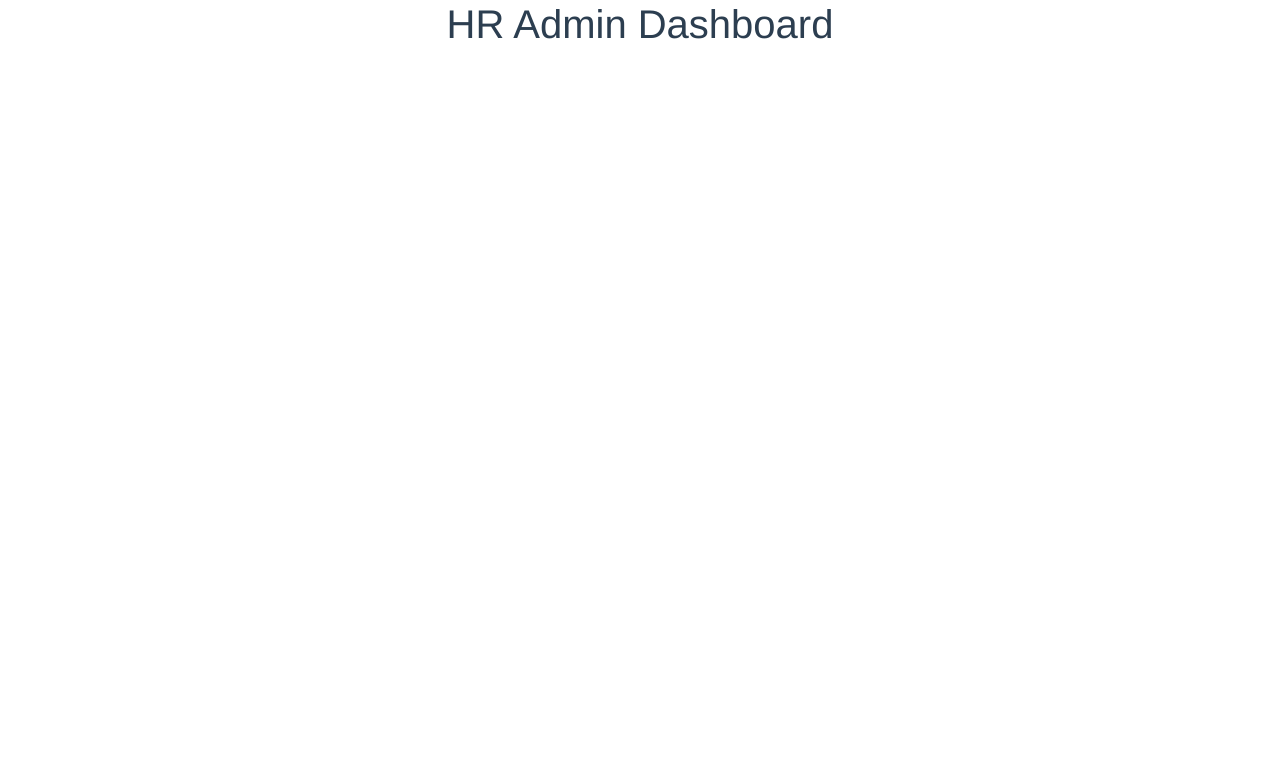
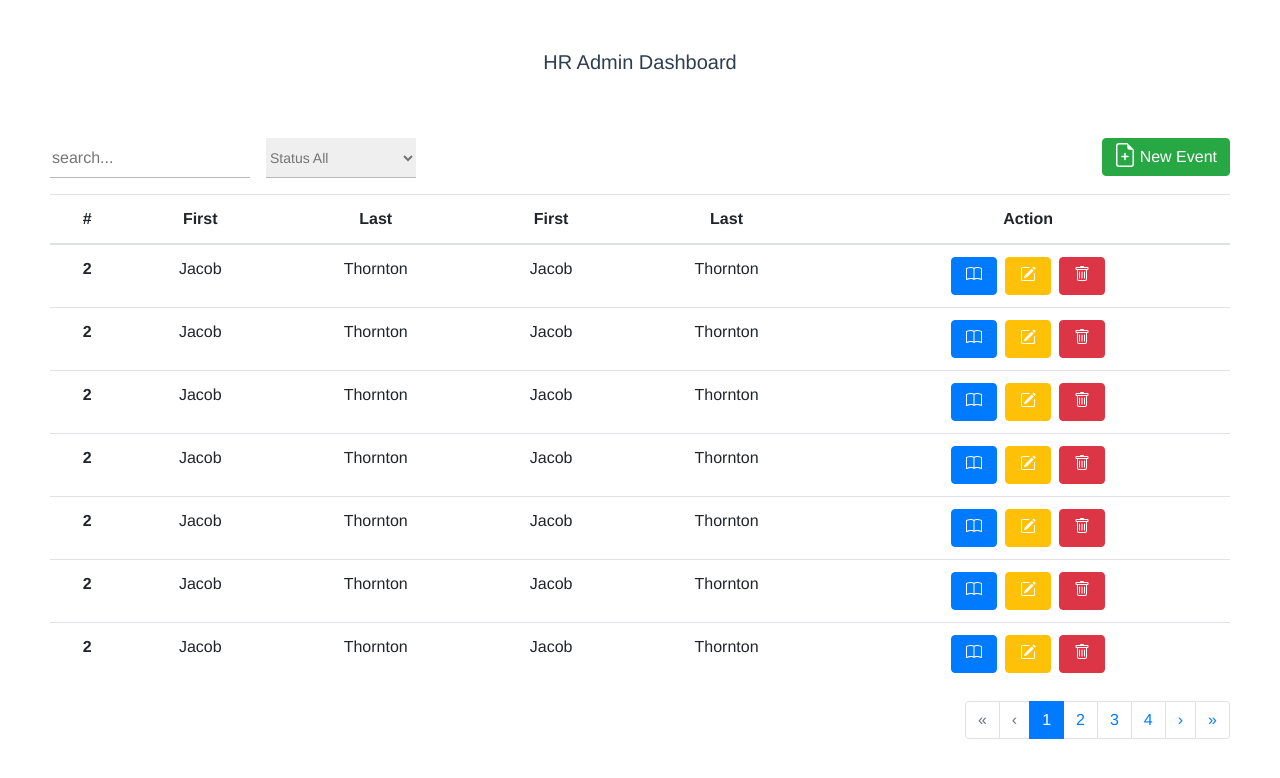
Before and after one commit to rizqonmaulana/vue_client, a Vue app: page /hr-admin-dashboard in a window 1280 px wide. Shown: the top 778 px of the page. Built offline with nearby package versions, Linux system fonts and the light colour scheme; what vue-sweetalert2 would draw is missing.

Commit message:
slicing table

```diff
--- /dev/null
+++ b/src/components/Table.vue
@@ -0,0 +1,127 @@
+<template>
+    <div>
+        <table class="table table-hover">
+            <thead>
+                <tr>
+                <th scope="col">#</th>
+                <th scope="col">First</th>
+                <th scope="col">Last</th>
+                <th scope="col">First</th>
+                <th scope="col">Last</th>
+                <th scope="col">Action</th>
+                </tr>
+            </thead>
+            <tbody>
+                <tr>
+                    <th scope="row">2</th>
+                    <td>Jacob</td>
+                    <td>Thornton</td>
+                    <td>Jacob</td>
+                    <td>Thornton</td>
+                    <td>
+                        <button class="btn btn-primary"><b-icon icon="book" scale="0.8" variant="white"></b-icon></button>
+                        <button class="btn btn-warning ml-2"><b-icon icon="pencil-square" scale="0.8" variant="white"></b-icon></button>
+                        <button class="btn btn-danger ml-2"><b-icon icon="trash" scale="0.8" variant="white"></b-icon></button>
+                    </td>
+                </tr>
+                 <tr>
+                    <th scope="row">2</th>
+                    <td>Jacob</td>
+                    <td>Thornton</td>
+                    <td>Jacob</td>
+                    <td>Thornton</td>
+                    <td>
+                        <button class="btn btn-primary"><b-icon icon="book" scale="0.8" variant="white"></b-icon></button>
+                        <button class="btn btn-warning ml-2"><b-icon icon="pencil-square" scale="0.8" variant="white"></b-icon></button>
+                        <button class="btn btn-danger ml-2"><b-icon icon="trash" scale="0.8" variant="white"></b-icon></button>
+                    </td>
+                </tr>
+                 <tr>
+                    <th scope="row">2</th>
+                    <td>Jacob</td>
+                    <td>Thornton</td>
+                    <td>Jacob</td>
+                    <td>Thornton</td>
+                    <td>
+                        <button class="btn btn-primary"><b-icon icon="book" scale="0.8" variant="white"></b-icon></button>
+                        <button class="btn btn-warning ml-2"><b-icon icon="pencil-square" scale="0.8" variant="white"></b-icon></button>
+                        <button class="btn btn-danger ml-2"><b-icon icon="trash" scale="0.8" variant="white"></b-icon></button>
+                    </td>
+                </tr>
+                 <tr>
+                    <th scope="row">2</th>
+                    <td>Jacob</td>
+                    <td>Thornton</td>
+                    <td>Jacob</td>
+                    <td>Thornton</td>
+                    <td>
+                        <button class="btn btn-primary"><b-icon icon="book" scale="0.8" variant="white"></b-icon></button>
+                        <button class="btn btn-warning ml-2"><b-icon icon="pencil-square" scale="0.8" variant="white"></b-icon></button>
+                        <button class="btn btn-danger ml-2"><b-icon icon="trash" scale="0.8" variant="white"></b-icon></button>
+                    </td>
+                </tr>
+                 <tr>
+                    <th scope="row">2</th>
+                    <td>Jacob</td>
+                    <td>Thornton</td>
+                    <td>Jacob</td>
+                    <td>Thornton</td>
+                    <td>
+                        <button class="btn btn-primary"><b-icon icon="book" scale="0.8" variant="white"></b-icon></button>
+                        <button class="btn btn-warning ml-2"><b-icon icon="pencil-square" scale="0.8" variant="white"></b-icon></button>
+                        <button class="btn btn-danger ml-2"><b-icon icon="trash" scale="0.8" variant="white"></b-icon></button>
+                    </td>
+                </tr>
+                 <tr>
+                    <th scope="row">2</th>
+                    <td>Jacob</td>
+                    <td>Thornton</td>
+                    <td>Jacob</td>
+                    <td>Thornton</td>
+                    <td>
+                        <button class="btn btn-primary"><b-icon icon="book" scale="0.8" variant="white"></b-icon></button>
+                        <button class="btn btn-warning ml-2"><b-icon icon="pencil-square" scale="0.8" variant="white"></b-icon></button>
+                        <button class="btn btn-danger ml-2"><b-icon icon="trash" scale="0.8" variant="white"></b-icon></button>
+                    </td>
+                </tr>
+                 <tr>
+                    <th scope="row">2</th>
+                    <td>Jacob</td>
+                    <td>Thornton</td>
+                    <td>Jacob</td>
+                    <td>Thornton</td>
+                    <td>
+                        <button class="btn btn-primary"><b-icon icon="book" scale="0.8" variant="white"></b-icon></button>
+                        <button class="btn btn-warning ml-2"><b-icon icon="pencil-square" scale="0.8" variant="white"></b-icon></button>
+                        <button class="btn btn-danger ml-2"><b-icon icon="trash" scale="0.8" variant="white"></b-icon></button>
+                    </td>
+                </tr>
+            </tbody>
+        </table>
+
+        <b-pagination
+              v-model="currentPage"
+              :total-rows="20"
+              :per-page="5"
+              class="float-right"
+            >
+        </b-pagination>
+    </div>
+</template>
+
+<script>
+  export default {
+    data() {
+      return {
+        perPage: 3,
+        currentPage: 1,
+      }
+    },
+  }
+</script>
+
+<style scoped>
+.table-hover tbody tr:hover td, .table-hover tbody tr:hover th {
+  background-color: #eafff8;
+}
+</style>
--- a/src/main.js
+++ b/src/main.js
@@ -2,7 +2,7 @@ import Vue from "vue";
 import App from "./App.vue";
 import router from "./router";
 import store from "./store";
-import { BootstrapVue } from 'bootstrap-vue'
+import { BootstrapVue, IconsPlugin } from 'bootstrap-vue'
 import 'bootstrap/dist/css/bootstrap.css'
 import 'bootstrap-vue/dist/bootstrap-vue.css'
 import 'animate.css'
@@ -12,6 +12,7 @@ import 'sweetalert2/dist/sweetalert2.min.css'
 
 Vue.use(VueSweetalert2)
 Vue.use(BootstrapVue)
+Vue.use(IconsPlugin)
 Vue.config.productionTip = false;
 
 new Vue({
--- a/src/views/HRAdminDashboard.vue
+++ b/src/views/HRAdminDashboard.vue
@@ -1,13 +1,80 @@
 <template>
-  <div class="hr-admin-dashboard">
-   <h1>HR Admin Dashboard</h1>
-  </div>
+    <div class="container-fluid">
+        <div class="row mb-3">
+            <div class="col">
+                 <h5 class="mb-5">
+                    HR Admin Dashboard
+                </h5>
+
+            </div>
+        </div>
+        <div class="row mb-3">
+            <div class="col">
+                <input type="text" class="search float-left" placeholder="search...">
+
+                <select name="filter-status" class="filter-status float-left ml-3" id="">
+                    <option value="All">Status All</option>
+                    <option value="Approve">Status Approve</option>
+                    <option value="Pending">Status Pending</option>
+                    <option value="Reject">Status Reject</option>
+                </select>
+
+
+                 <button type="button" class="btn btn-success float-right"> <b-icon icon="file-earmark-plus" scale="1.2" variant="white"></b-icon>  New Event</button>
+            </div>
+        </div>
+        <div class="row">
+            <div class="col">
+                 <Table/>
+            </div>
+        </div>
+    </div>
 </template>
 
 <script>
 // @ is an alias to /src
-
+import Table from "../components/Table.vue"
 export default {
     name: 'HRAdminDashboard',
+    components: {
+        Table
+    },
 };
 </script>
+
+<style scoped>
+    .container-fluid {
+        padding: 50px;
+    }
+
+    .search {
+        width: 200px;
+        border-top: unset;
+        border-left: unset;
+        border-right: unset;
+        border-bottom: 1px solid rgb(184, 182, 182);
+        height: 40px;
+        color: rgb(116, 116, 116);
+    }
+
+    .search:focus {
+        outline: none !important;
+        border-bottom: 1.5px solid #1bc28a;
+    }
+
+    .filter-status {
+        border-top: unset;
+        border-left: unset;
+        border-right: unset;
+        width: 150px;
+        height: 40px;
+        font-size: 14px;
+        color: rgb(116, 116, 116);
+        border-bottom: 1px solid rgb(184, 182, 182);
+    }
+
+    .filter-status:focus {
+        outline: none !important;
+        border-bottom: 1.5px solid #1bc28a;
+    }
+</style>
--- a/src/views/Login.vue
+++ b/src/views/Login.vue
@@ -43,8 +43,8 @@ export default {
 }
 .auth-img {
   width: 100%;
-  height: 90vh;
+  height: 80vh;
   min-height: 620px;
-  margin-top: 20px;
+  margin-top: 80px;
 }
 </style>
```
